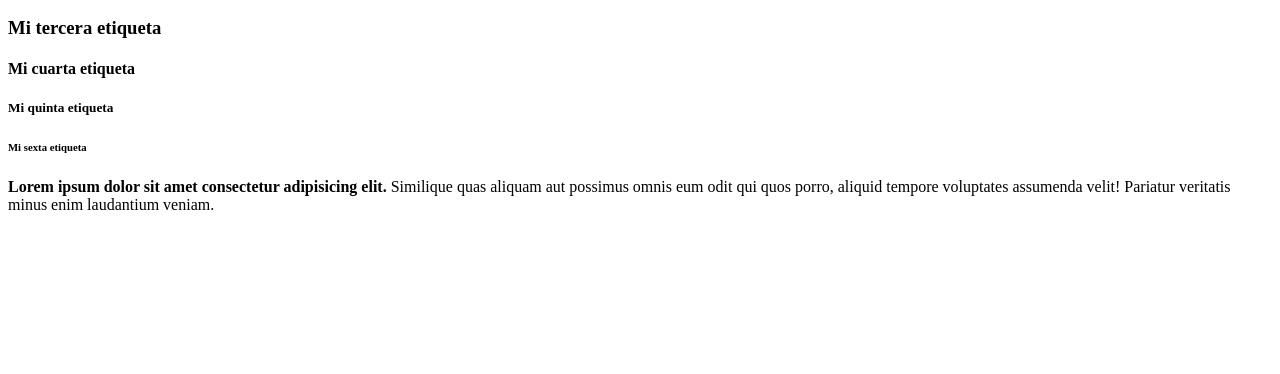
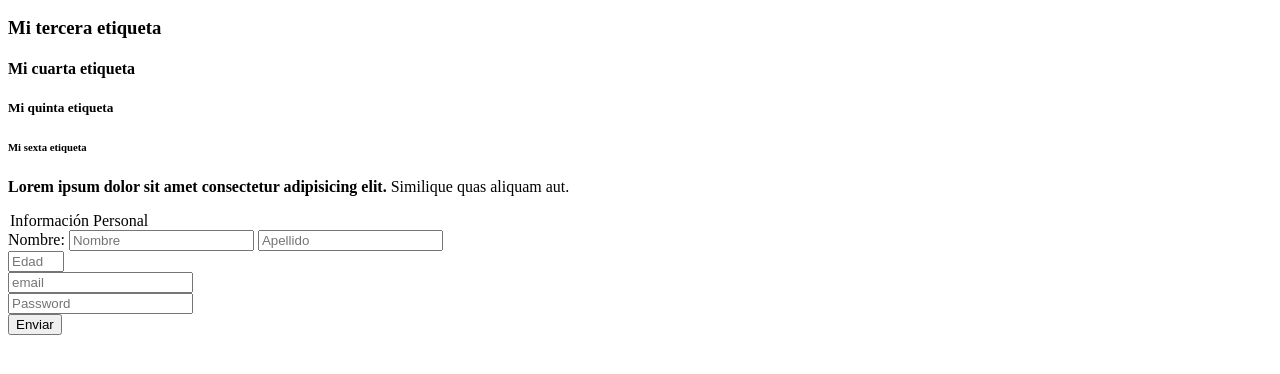
Before and after one commit to evega19/santander-front, a plain HTML site: page index.html in a window 1280 px wide. Shown: the part 110-484 px from the top of the page. Drawn offline with Linux system fonts and the light colour scheme.

Commit message:
Agregamos un formulario con diferentes entradas

```diff
--- a/index.html
+++ b/index.html
@@ -1,6 +1,8 @@
 <!DOCTYPE html>
 <html lang="en">
-<head> <!--  -->
+
+<head>
+    <!--  -->
     <meta charset="UTF-8"> <!-- Caractere que en español tenemos -->
     <meta http-equiv="X-UA-Compatible" content="IE=edge">
     <meta name="viewport" content="width=device-width, initial-scale=1.0">
@@ -10,6 +12,7 @@
     <!-- asdf -->
 
 </head>
+
 <body>
     <h1> Mi primer etiqueta </h1>
     <h2> <b>Mi segunda</b> etiqueta</h2>
@@ -17,6 +20,24 @@
     <h4> Mi cuarta etiqueta </h4>
     <h5> Mi quinta etiqueta </h5>
     <h6> Mi sexta etiqueta </h6>
-    <p> <b>Lorem ipsum dolor sit amet consectetur adipisicing elit.</b> Similique quas aliquam aut possimus omnis eum odit qui quos porro, aliquid tempore voluptates assumenda velit! Pariatur veritatis minus enim laudantium veniam.</p>
+    <p> <b>Lorem ipsum dolor sit amet consectetur adipisicing elit.</b> Similique quas aliquam aut.</p>
+
+    <!-- Un form al dar clic nos permite hacer algo al dar clic-->
+    <!-- https://developer.mozilla.org/es/docs/Web/HTML/Element/legend para ver mas
+    El placeholder nos ayuda colocar en cada entrada colocar de qué es cada uno
+    El min - max nos permite colocar un rango para el número
+    al colocar [required] va a ser una casilla que sin esa no va a avanzar -->
+    <form action="">
+        <legend>Información Personal</legend>
+        <label for="nombre">Nombre:</label>
+        <input type="text" name="Nombre" placeholder="Nombre">
+        <input type="text" name="apellido" placeholder="Apellido"><br>
+        <input type="number" name="Edad" placeholder="Edad" min="18" max="35"><br>
+        <input type="email" placeholder="email"><br>
+        <input type="password" placeholder="Password" required><br>
+        <button type="submit">Enviar</button>
+    </form>
+
 </body>
+
 </html>
```
